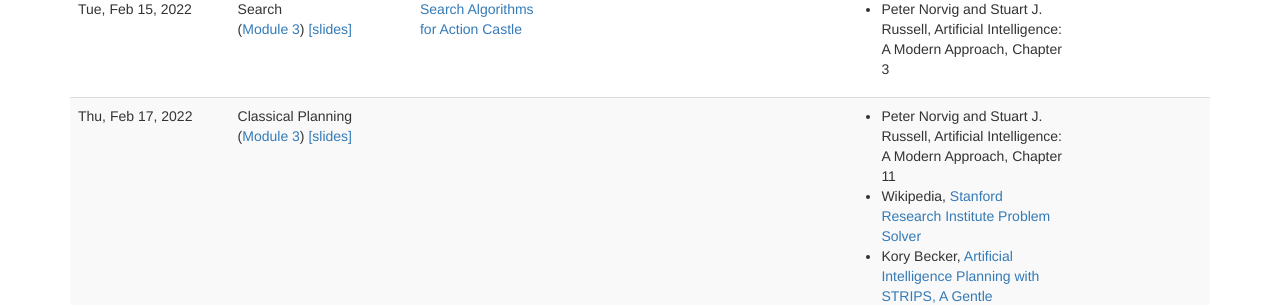
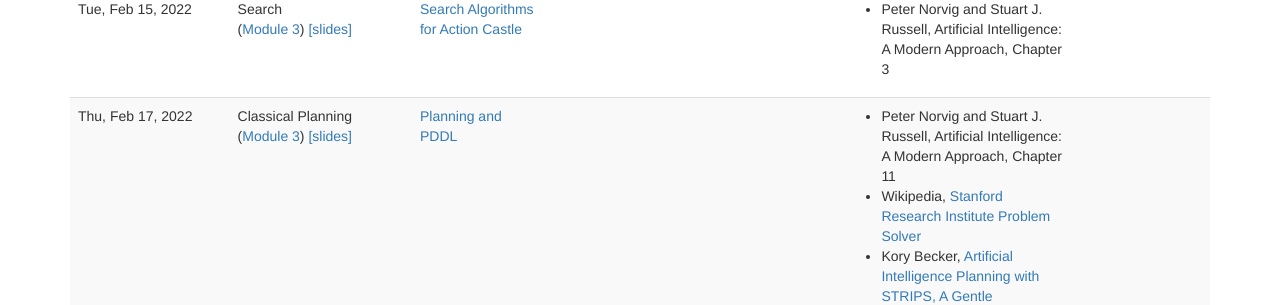
Before and after one commit to interactive-fiction-class/interactive-fiction-class.github.io, a Jekyll site: the page built from lectures.md, in a window 1280 px wide and 900 px high, scrolled down 3739 px. Shown: the part 152-457 px from the top of the window. Built offline with Jekyll 4.4.1, drawn with Linux system fonts in a browser that asks for light colours; nearby versions of some CDN libraries; a script that is not in the unit is left out.

Commit message:
2/17 activity

```diff
--- a/_data/lectures.yaml
+++ b/_data/lectures.yaml
@@ -107,6 +107,10 @@
 -
   date: 2022-02-17
   title: Classical Planning
+  activities:
+    -
+      title: Planning and PDDL
+      url: planning/planning-and-pddl.html
 
 -
   date: 2022-02-21
```
